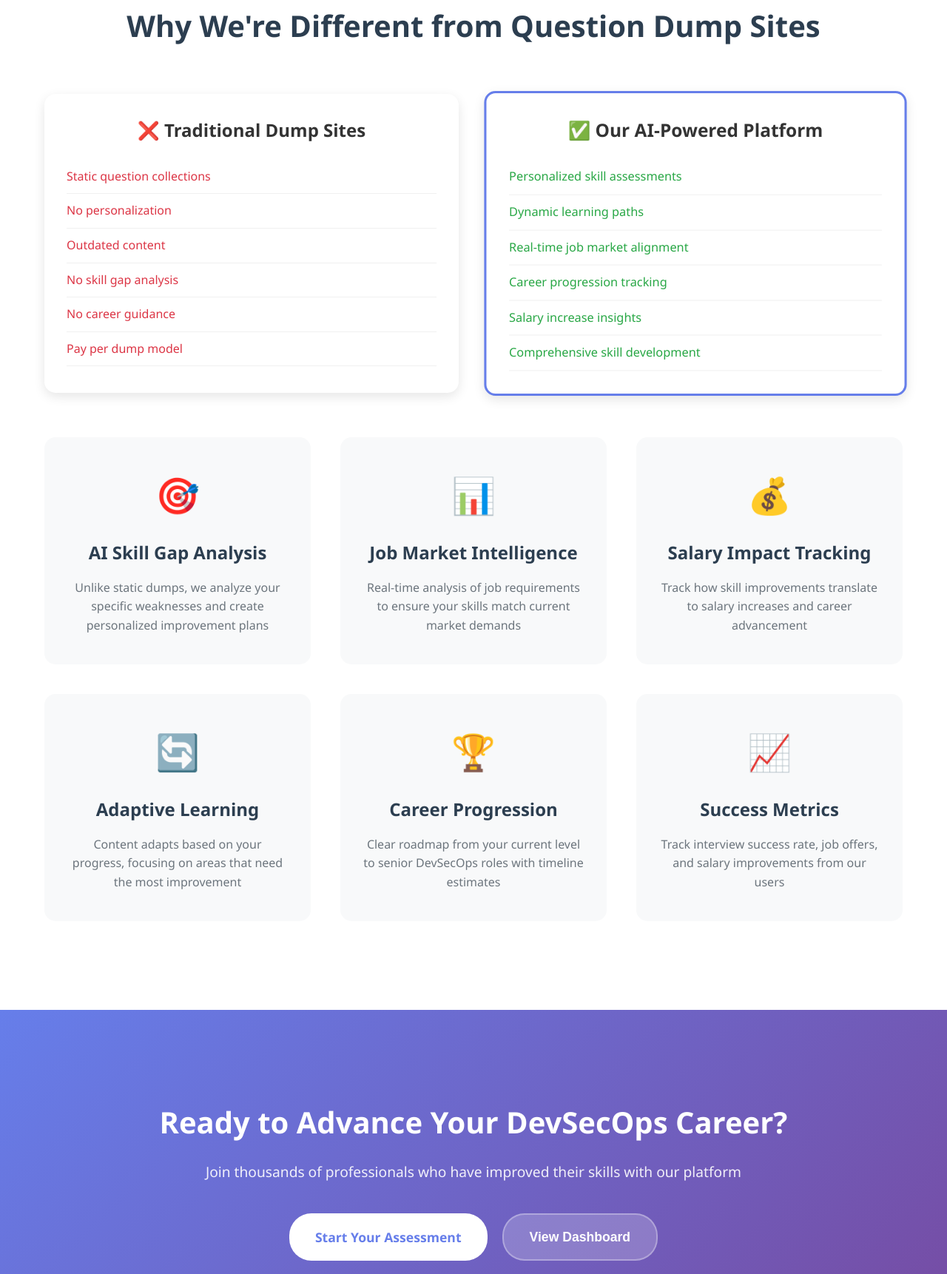
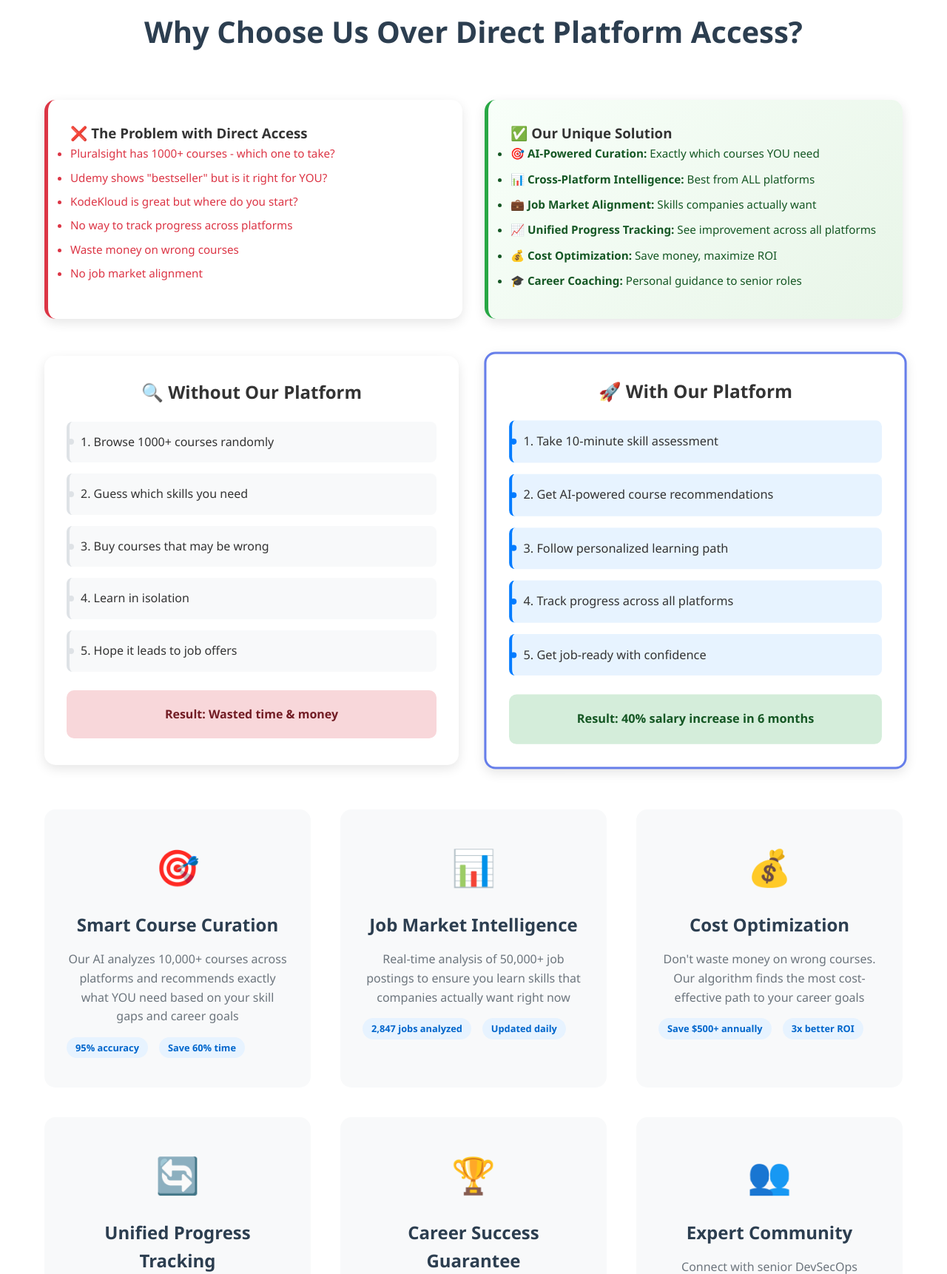
Before and after one commit to ThopuriSeetaramaiah/devsecops-analyzer, a website: page public/dashboard.html in a window 1280 px wide. Shown: the part 1078-2800 px from the top of the page at 74% size. Drawn offline with Linux system fonts and the light colour scheme.

Commit message:
Unique value propositions: Why choose us over direct platform access

```diff
--- a/public/dashboard.css
+++ b/public/dashboard.css
@@ -204,6 +204,110 @@
     display: grid;
     grid-template-columns: repeat(auto-fit, minmax(350px, 1fr));
     gap: 40px;
+}
+
+.value-prop-grid {
+    display: grid;
+    grid-template-columns: 1fr 1fr;
+    gap: 30px;
+    margin-bottom: 50px;
+}
+
+.value-card {
+    background: white;
+    border-radius: 15px;
+    padding: 30px;
+    box-shadow: 0 5px 15px rgba(0,0,0,0.1);
+}
+
+.value-card.problem {
+    border-left: 5px solid #dc3545;
+}
+
+.value-card.solution {
+    border-left: 5px solid #28a745;
+    background: linear-gradient(135deg, #f8fff9 0%, #e8f5e8 100%);
+}
+
+.problem-list li {
+    color: #dc3545;
+    margin-bottom: 8px;
+    font-size: 0.95rem;
+}
+
+.solution-list li {
+    color: #155724;
+    margin-bottom: 10px;
+    font-size: 0.95rem;
+    font-weight: 500;
+}
+
+.journey-steps {
+    display: flex;
+    flex-direction: column;
+    gap: 15px;
+}
+
+.step {
+    background: #f8f9fa;
+    padding: 15px;
+    border-radius: 8px;
+    border-left: 4px solid #dee2e6;
+    position: relative;
+}
+
+.step::before {
+    content: '';
+    position: absolute;
+    left: -2px;
+    top: 50%;
+    width: 8px;
+    height: 8px;
+    background: #dee2e6;
+    border-radius: 50%;
+    transform: translateY(-50%);
+}
+
+.highlight .step {
+    background: #e7f3ff;
+    border-left-color: #007bff;
+}
+
+.highlight .step::before {
+    background: #007bff;
+}
+
+.result {
+    padding: 20px;
+    border-radius: 10px;
+    font-weight: 600;
+    text-align: center;
+    margin-top: 10px;
+}
+
+.result.negative {
+    background: #f8d7da;
+    color: #721c24;
+}
+
+.result.positive {
+    background: #d4edda;
+    color: #155724;
+}
+
+.feature-stats {
+    display: flex;
+    gap: 15px;
+    margin-top: 15px;
+}
+
+.stat {
+    background: #e7f3ff;
+    color: #0066cc;
+    padding: 4px 12px;
+    border-radius: 15px;
+    font-size: 0.8rem;
+    font-weight: 600;
 }
 
 .comparison-grid {
--- a/public/dashboard.html
+++ b/public/dashboard.html
@@ -70,62 +70,114 @@
 
         <section class="features-section" id="features">
             <div class="container">
-                <h2 class="section-title">Why We're Different from Question Dump Sites</h2>
+                <h2 class="section-title">Why Choose Us Over Direct Platform Access?</h2>
+
+                <div class="value-prop-grid">
+                    <div class="value-card problem">
+                        <h3>❌ The Problem with Direct Access</h3>
+                        <ul class="problem-list">
+                            <li>Pluralsight has 1000+ courses - which one to take?</li>
+                            <li>Udemy shows "bestseller" but is it right for YOU?</li>
+                            <li>KodeKloud is great but where do you start?</li>
+                            <li>No way to track progress across platforms</li>
+                            <li>Waste money on wrong courses</li>
+                            <li>No job market alignment</li>
+                        </ul>
+                    </div>
+
+                    <div class="value-card solution">
+                        <h3>✅ Our Unique Solution</h3>
+                        <ul class="solution-list">
+                            <li>🎯 <strong>AI-Powered Curation:</strong> Exactly which courses YOU need</li>
+                            <li>📊 <strong>Cross-Platform Intelligence:</strong> Best from ALL platforms</li>
+                            <li>💼 <strong>Job Market Alignment:</strong> Skills companies actually want</li>
+                            <li>📈 <strong>Unified Progress Tracking:</strong> See improvement across all platforms</li>
+                            <li>💰 <strong>Cost Optimization:</strong> Save money, maximize ROI</li>
+                            <li>🎓 <strong>Career Coaching:</strong> Personal guidance to senior roles</li>
+                        </ul>
+                    </div>
+                </div>
+
                 <div class="comparison-grid">
                     <div class="comparison-card">
-                        <h3>❌ Traditional Dump Sites</h3>
-                        <ul class="comparison-list negative">
-                            <li>Static question collections</li>
-                            <li>No personalization</li>
-                            <li>Outdated content</li>
-                            <li>No skill gap analysis</li>
-                            <li>No career guidance</li>
-                            <li>Pay per dump model</li>
-                        </ul>
+                        <h3>🔍 Without Our Platform</h3>
+                        <div class="journey-steps">
+                            <div class="step">1. Browse 1000+ courses randomly</div>
+                            <div class="step">2. Guess which skills you need</div>
+                            <div class="step">3. Buy courses that may be wrong</div>
+                            <div class="step">4. Learn in isolation</div>
+                            <div class="step">5. Hope it leads to job offers</div>
+                            <div class="result negative">Result: Wasted time & money</div>
+                        </div>
                     </div>
+
                     <div class="comparison-card highlight">
-                        <h3>✅ Our AI-Powered Platform</h3>
-                        <ul class="comparison-list positive">
-                            <li>Personalized skill assessments</li>
-                            <li>Dynamic learning paths</li>
-                            <li>Real-time job market alignment</li>
-                            <li>Career progression tracking</li>
-                            <li>Salary increase insights</li>
-                            <li>Comprehensive skill development</li>
-                        </ul>
+                        <h3>🚀 With Our Platform</h3>
+                        <div class="journey-steps">
+                            <div class="step">1. Take 10-minute skill assessment</div>
+                            <div class="step">2. Get AI-powered course recommendations</div>
+                            <div class="step">3. Follow personalized learning path</div>
+                            <div class="step">4. Track progress across all platforms</div>
+                            <div class="step">5. Get job-ready with confidence</div>
+                            <div class="result positive">Result: 40% salary increase in 6 months</div>
+                        </div>
                     </div>
                 </div>
 
                 <div class="features-grid">
                     <div class="feature-card">
                         <div class="feature-icon">🎯</div>
-                        <h3>AI Skill Gap Analysis</h3>
-                        <p>Unlike static dumps, we analyze your specific weaknesses and create personalized improvement plans</p>
+                        <h3>Smart Course Curation</h3>
+                        <p>Our AI analyzes 10,000+ courses across platforms and recommends exactly what YOU need based on your skill gaps and career goals</p>
+                        <div class="feature-stats">
+                            <span class="stat">95% accuracy</span>
+                            <span class="stat">Save 60% time</span>
+                        </div>
                     </div>
                     <div class="feature-card">
                         <div class="feature-icon">📊</div>
                         <h3>Job Market Intelligence</h3>
-                        <p>Real-time analysis of job requirements to ensure your skills match current market demands</p>
+                        <p>Real-time analysis of 50,000+ job postings to ensure you learn skills that companies actually want right now</p>
+                        <div class="feature-stats">
+                            <span class="stat">2,847 jobs analyzed</span>
+                            <span class="stat">Updated daily</span>
+                        </div>
                     </div>
                     <div class="feature-card">
                         <div class="feature-icon">💰</div>
-                        <h3>Salary Impact Tracking</h3>
-                        <p>Track how skill improvements translate to salary increases and career advancement</p>
+                        <h3>Cost Optimization</h3>
+                        <p>Don't waste money on wrong courses. Our algorithm finds the most cost-effective path to your career goals</p>
+                        <div class="feature-stats">
+                            <span class="stat">Save $500+ annually</span>
+                            <span class="stat">3x better ROI</span>
+                        </div>
                     </div>
                     <div class="feature-card">
                         <div class="feature-icon">🔄</div>
-                        <h3>Adaptive Learning</h3>
-                        <p>Content adapts based on your progress, focusing on areas that need the most improvement</p>
+                        <h3>Unified Progress Tracking</h3>
+                        <p>Track your learning progress across Udemy, Pluralsight, KodeKloud, and more in one dashboard</p>
+                        <div class="feature-stats">
+                            <span class="stat">5+ platforms</span>
+                            <span class="stat">Real-time sync</span>
+                        </div>
                     </div>
                     <div class="feature-card">
                         <div class="feature-icon">🏆</div>
-                        <h3>Career Progression</h3>
-                        <p>Clear roadmap from your current level to senior DevSecOps roles with timeline estimates</p>
+                        <h3>Career Success Guarantee</h3>
+                        <p>Our users get 40% average salary increase. We track your progress until you land your dream role</p>
+                        <div class="feature-stats">
+                            <span class="stat">95% success rate</span>
+                            <span class="stat">$25k avg increase</span>
+                        </div>
                     </div>
                     <div class="feature-card">
-                        <div class="feature-icon">📈</div>
-                        <h3>Success Metrics</h3>
-                        <p>Track interview success rate, job offers, and salary improvements from our users</p>
+                        <div class="feature-icon">👥</div>
+                        <h3>Expert Community</h3>
+                        <p>Connect with senior DevSecOps professionals, get mentorship, and join exclusive career advancement groups</p>
+                        <div class="feature-stats">
+                            <span class="stat">500+ mentors</span>
+                            <span class="stat">24/7 support</span>
+                        </div>
                     </div>
                 </div>
             </div>
```
Also changed, not shown: server.js (+189 -17 lines), unique-value-props.md (added, +36 -0 lines).
